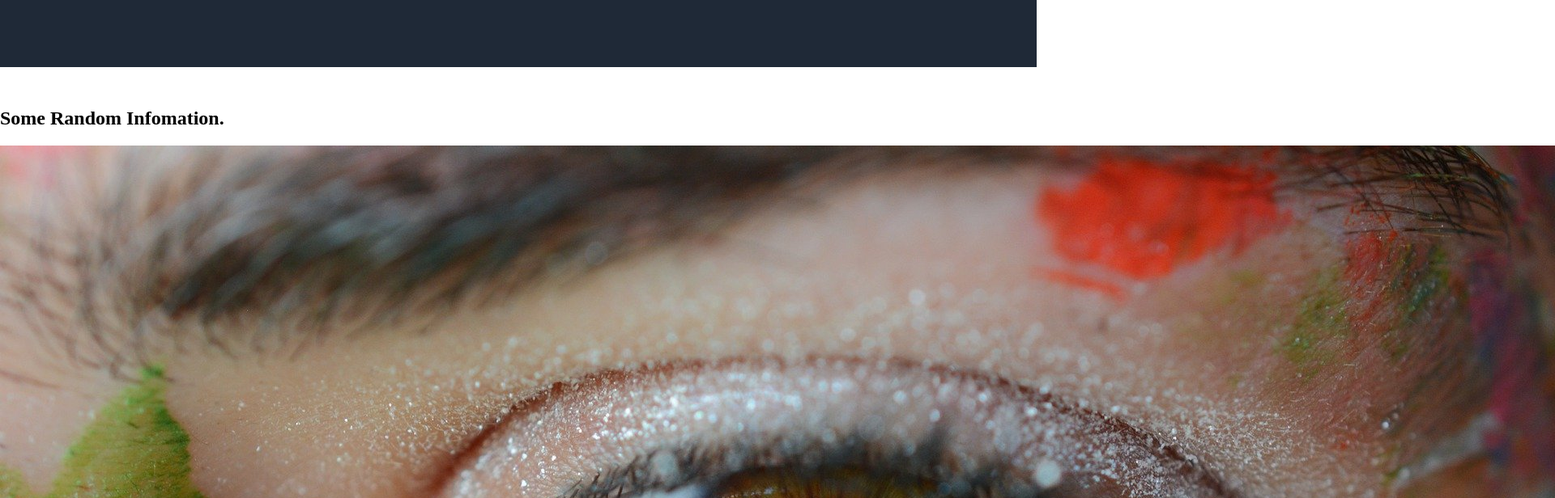
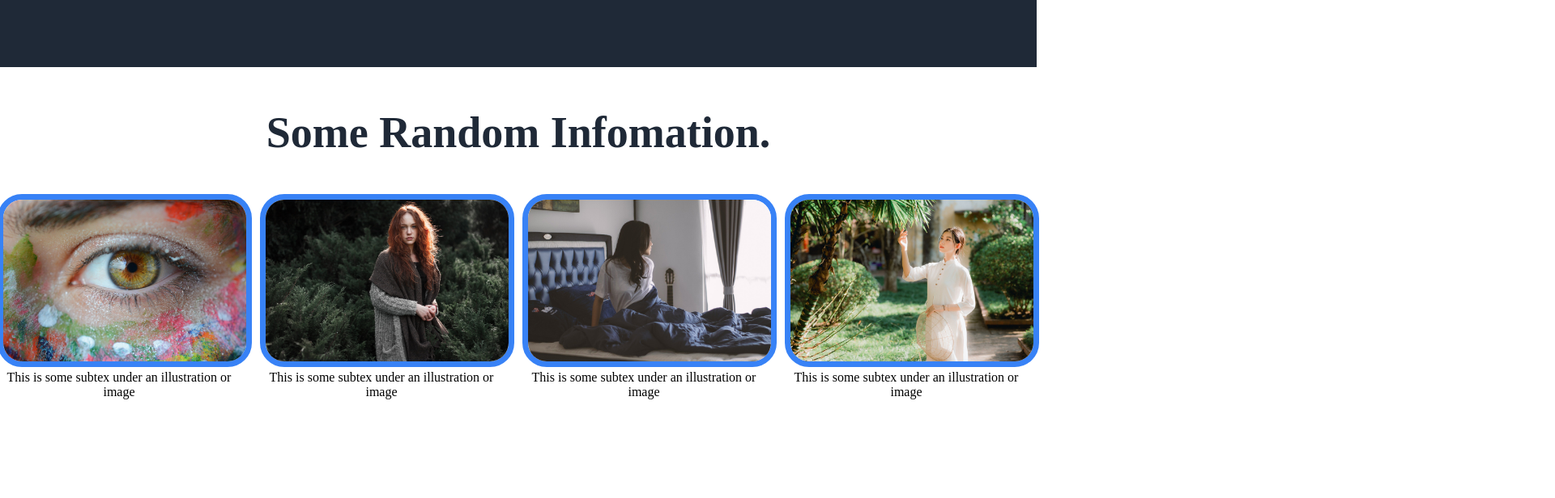
Before and after one commit to evilkeil/Odin-LandingPage, a plain HTML site: page index.html in a window 1280 px wide. Shown: the part 420-1036 px from the top of the page at 81% size, 1920 px wide, since content can reach past the window. After the commit the page ends 914 px from the top, so only its background shows below. Drawn offline with Linux system fonts and the light colour scheme.

Commit message:
Style the info section

```diff
--- a/styles.css
+++ b/styles.css
@@ -81,3 +81,33 @@ body {
 .hero{
     align-content: center;
 }
+
+/* Styles for info */
+
+.info-img {
+    width: 300px;
+    height: 200px;
+    border: 7px solid #3882F6;
+    border-radius: 30px;
+}
+
+.containerA {
+    text-align: center;
+    font-size: 36px;
+    font-weight: 800;
+    color: #1f2937;
+
+}
+.containerB{
+    display: flex;
+    justify-content: center;
+    align-items: center;
+    gap: 10px;
+
+}
+
+.subtext{
+    max-width: 300px;
+    text-align: center;
+
+}
```
